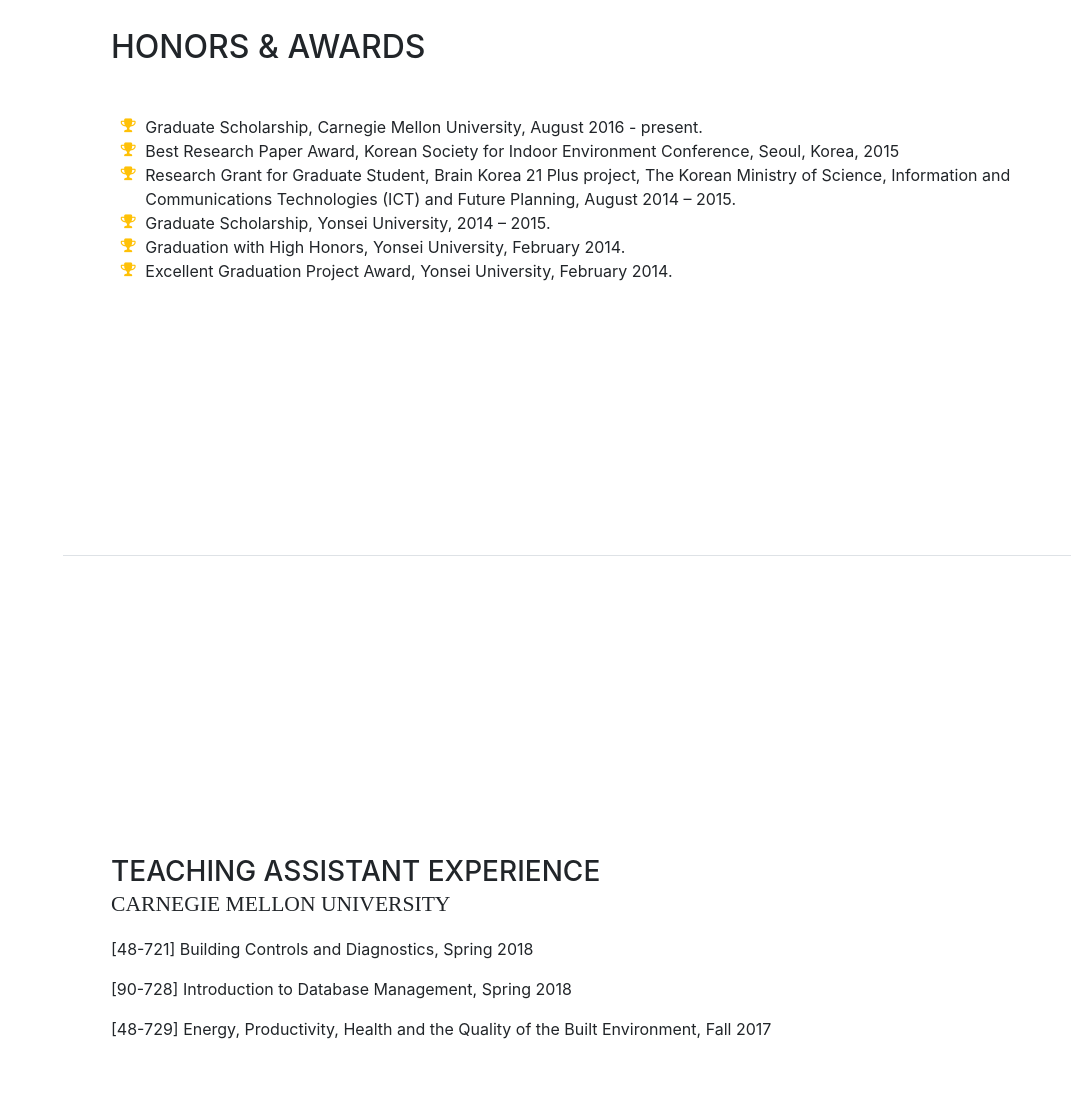
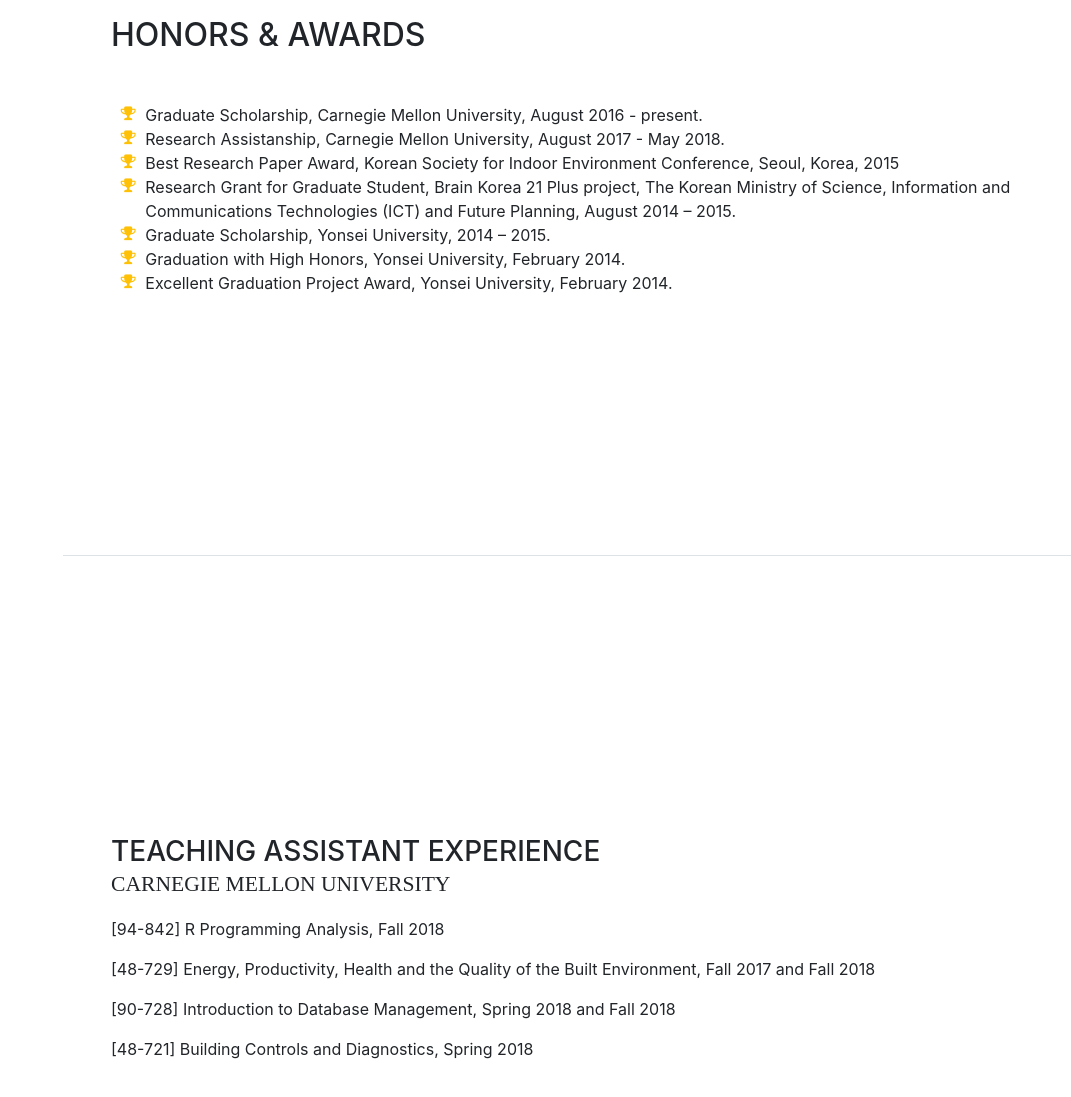
Before and after one commit to ssonmeng/cv, a website with bundled scripts: page index.html in a window 1280 px wide. Shown: the part 3500-4597 px from the top of the page, without its empty margins (209-1280 px from the left). Built offline with nearby package versions, Linux system fonts and the light colour scheme; a web font is replaced by a local one.

Commit message:
updated files

```diff
--- a/index.html
+++ b/index.html
@@ -185,6 +185,9 @@
               Graduate Scholarship, Carnegie Mellon University, August 2016 - present.</li>
               <li>
               <i class="fa-li fa fa-trophy text-warning"></i>
+              Research Assistanship, Carnegie Mellon University, August 2017 - May 2018.</li>
+              <li>
+              <i class="fa-li fa fa-trophy text-warning"></i>
               Best Research Paper Award, Korean Society for Indoor Environment Conference, Seoul, Korea, 2015
               </li>
               <li>
@@ -212,9 +215,10 @@
         <div class="my-auto">
           <h3 class="mb-0">Teaching Assistant Experience</h3>
           <div class="subheading mb-3">Carnegie Mellon University</div>
+          <P>[94-842] R Programming Analysis, Fall 2018</P>
+          <p>[48-729] Energy, Productivity, Health and the Quality of the Built Environment, Fall 2017 and Fall 2018</p>
+          <p>[90-728] Introduction to Database Management, Spring 2018 and Fall 2018</p>
           <p>[48-721] Building Controls and Diagnostics, Spring 2018</p>
-          <p>[90-728] Introduction to Database Management, Spring 2018</p>
-          <p>[48-729] Energy, Productivity, Health and the Quality of the Built Environment, Fall 2017</p>
           <ul class="fa-ul mb-0">
             <p>
 
```
